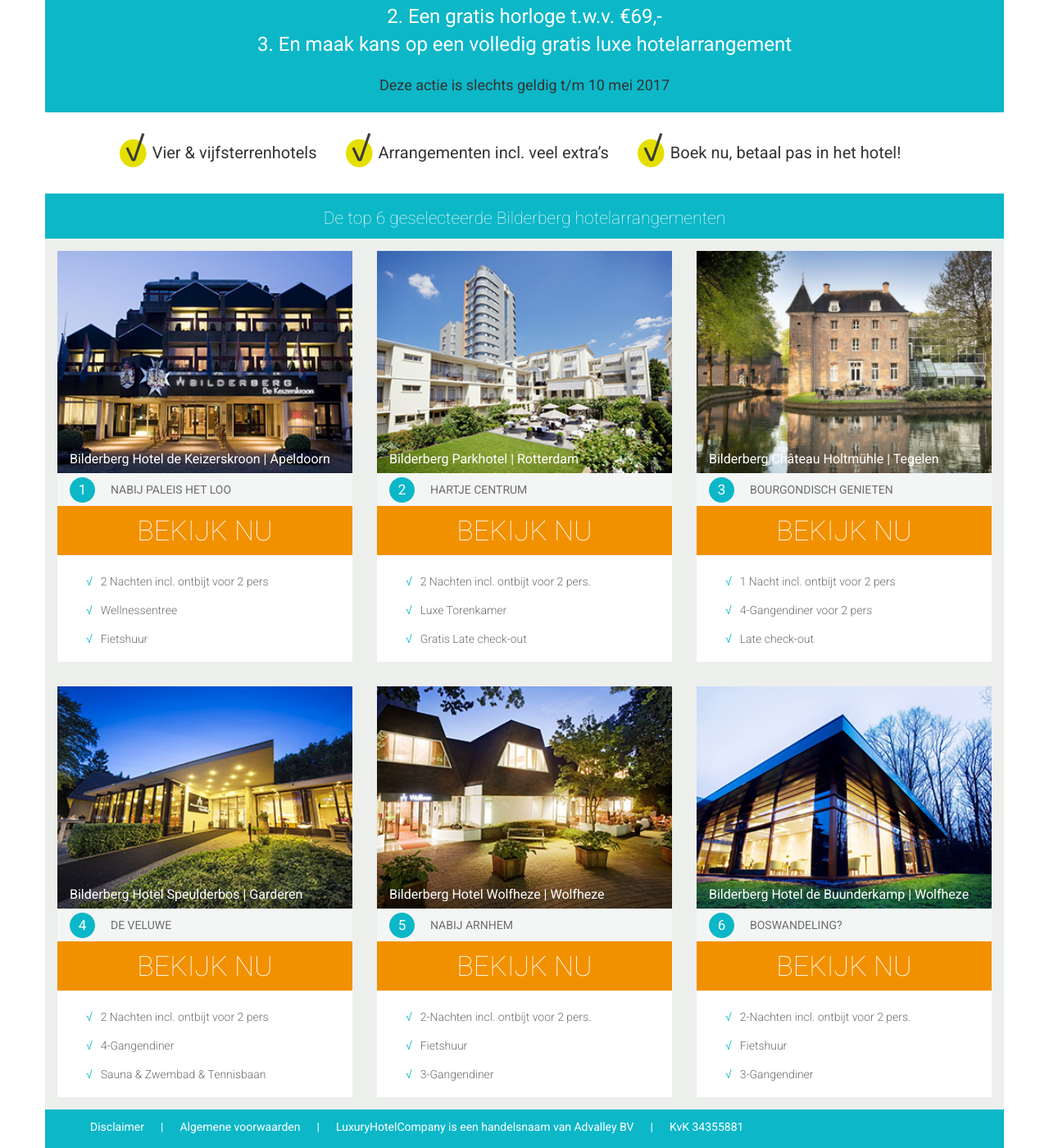
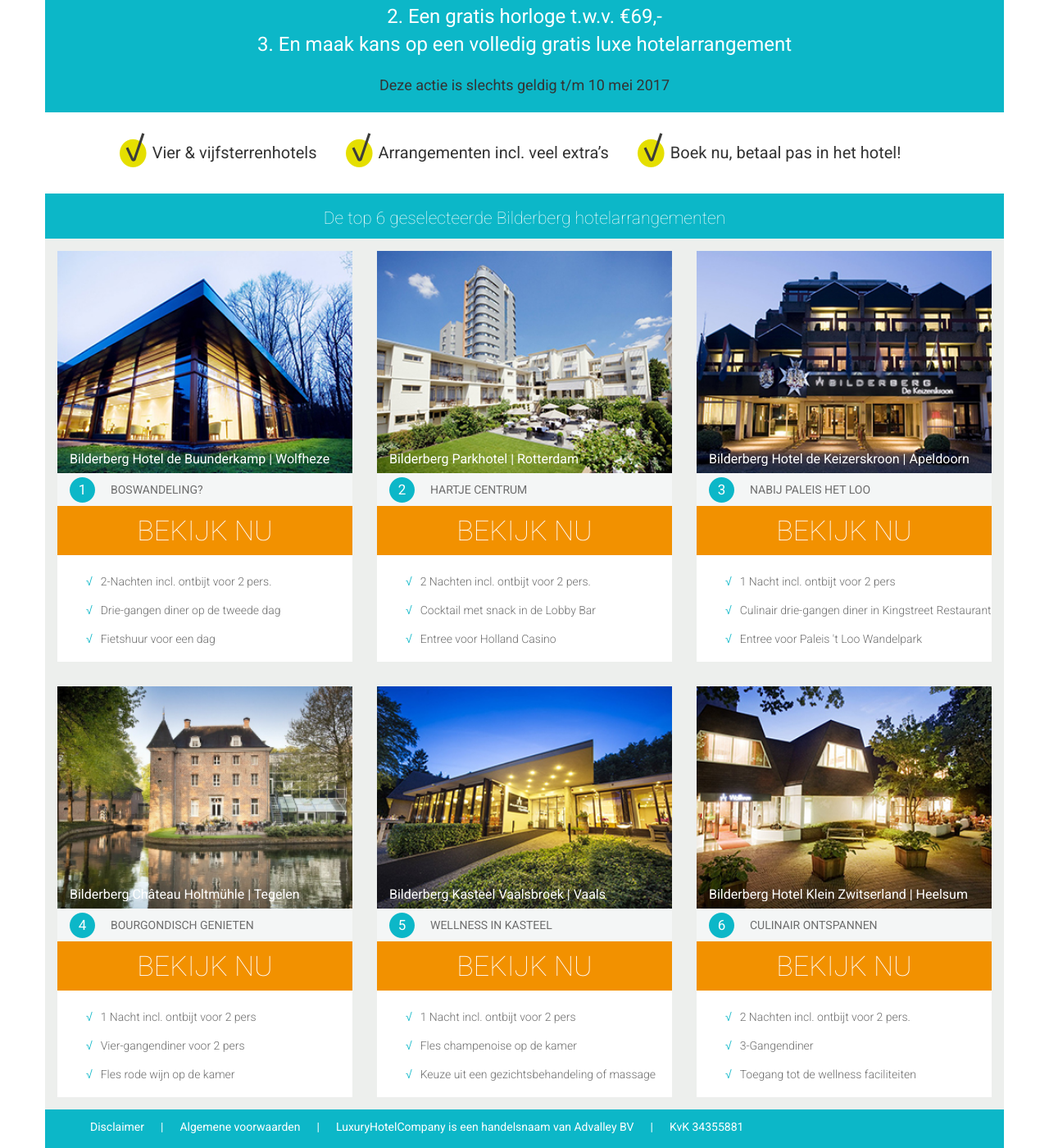
Before and after one commit to Albert91/bilderberg, a Jekyll site: the page built from index.html, in a window 1280 px wide and 1400 px high, scrolled down 277 px. Shown: the whole window at 82% size. Built offline with Jekyll 4.4.1, drawn with Linux system fonts in a browser that asks for light colours.

Commit message:
Update from Forestry.io - _data/hotels.yml

```diff
--- a/_data/hotels.yml
+++ b/_data/hotels.yml
@@ -1,13 +1,13 @@
 ---
-- title: Bilderberg Hotel de Keizerskroon
-  location: Apeldoorn
-  tagline: NABIJ PALEIS HET LOO
-  image: "/forestryio/images/KeizerskroonTP.jpg"
-  link: http://www.luxuryhotelcompany.com/HotelDetail.aspx?hotelId=349&country=1&la=2&autoLogin=true&actie=
+- title: Bilderberg Hotel de Buunderkamp
+  location: Wolfheze
+  tagline: BOSWANDELING?
+  image: "/forestryio/images/BuunderkampTP.jpg"
+  link: http://www.luxuryhotelcompany.com/HotelDetail.aspx?hotelId=430&country=1&la=2&autoLogin=true&actie=
   points:
-  - 2 Nachten incl. ontbijt voor 2 pers
-  - 'Wellnessentree '
-  - Fietshuur
+  - 2-Nachten incl. ontbijt voor 2 pers.
+  - 'Drie-gangen diner op de tweede dag '
+  - Fietshuur voor een dag
 - title: Bilderberg Parkhotel
   location: 'Rotterdam '
   tagline: HARTJE CENTRUM
@@ -15,8 +15,17 @@
   link: http://www.luxuryhotelcompany.com/HotelDetail.aspx?hotelId=453&country=1&la=2&autoLogin=true&actie=
   points:
   - 2 Nachten incl. ontbijt voor 2 pers.
-  - Luxe Torenkamer
-  - Gratis Late check-out
+  - Cocktail met snack in de Lobby Bar
+  - Entree voor Holland Casino
+- title: Bilderberg Hotel de Keizerskroon
+  location: Apeldoorn
+  tagline: NABIJ PALEIS HET LOO
+  image: "/forestryio/images/KeizerskroonTP.jpg"
+  link: http://www.luxuryhotelcompany.com/HotelDetail.aspx?hotelId=501&country=1&la=2&autoLogin=true&actie=
+  points:
+  - 1 Nacht incl. ontbijt voor 2 pers
+  - Culinair drie-gangen diner in Kingstreet Restaurant
+  - Entree voor Paleis 't Loo Wandelpark
 - title: Bilderberg Château Holtmühle
   location: Tegelen
   tagline: BOURGONDISCH GENIETEN
@@ -24,32 +33,23 @@
   link: http://www.luxuryhotelcompany.com/HotelDetail.aspx?hotelId=461&country=1&la=2&autoLogin=true&actie=
   points:
   - 1 Nacht incl. ontbijt voor 2 pers
-  - 4-Gangendiner voor 2 pers
-  - Late check-out
-- title: Bilderberg Hotel Speulderbos
-  location: Garderen
-  tagline: DE VELUWE
+  - Vier-gangendiner voor 2 pers
+  - Fles rode wijn op de kamer
+- title: Bilderberg Kasteel Vaalsbroek
+  location: Vaals
+  tagline: WELLNESS IN KASTEEL
   image: "/forestryio/images/SpeulderbosTP.jpg"
-  link: http://www.luxuryhotelcompany.com/HotelDetail.aspx?hotelId=493&country=1&la=2&autoLogin=true&actie=
+  link: http://www.luxuryhotelcompany.com/HotelDetail.aspx?hotelId=244&country=1&la=2&autoLogin=true&actie=
   points:
-  - 2 Nachten incl. ontbijt voor 2 pers
-  - 4-Gangendiner
-  - Sauna & Zwembad & Tennisbaan
-- title: Bilderberg Hotel Wolfheze
-  location: Wolfheze
-  tagline: NABIJ ARNHEM
+  - 1 Nacht incl. ontbijt voor 2 pers
+  - Fles champenoise op de kamer
+  - Keuze uit een gezichtsbehandeling of massage
+- title: Bilderberg Hotel Klein Zwitserland
+  location: Heelsum
+  tagline: CULINAIR ONTSPANNEN
   image: "/forestryio/images/WolfhezeTP.jpg"
-  link: http://www.luxuryhotelcompany.com/HotelDetail.aspx?hotelId=490&country=1&la=2&autoLogin=true&actie=
+  link: http://www.luxuryhotelcompany.com/HotelDetail.aspx?hotelId=371&country=1&la=2&autoLogin=true&actie=
   points:
-  - 2-Nachten incl. ontbijt voor 2 pers.
-  - Fietshuur
+  - 2 Nachten incl. ontbijt voor 2 pers.
   - 3-Gangendiner
-- title: Bilderberg Hotel de Buunderkamp
-  location: Wolfheze
-  tagline: BOSWANDELING?
-  image: "/forestryio/images/BuunderkampTP.jpg"
-  link: http://www.luxuryhotelcompany.com/HotelDetail.aspx?hotelId=430&country=1&la=2&autoLogin=true&actie=
-  points:
-  - 2-Nachten incl. ontbijt voor 2 pers.
-  - Fietshuur
-  - 3-Gangendiner
+  - Toegang tot de wellness faciliteiten
```
